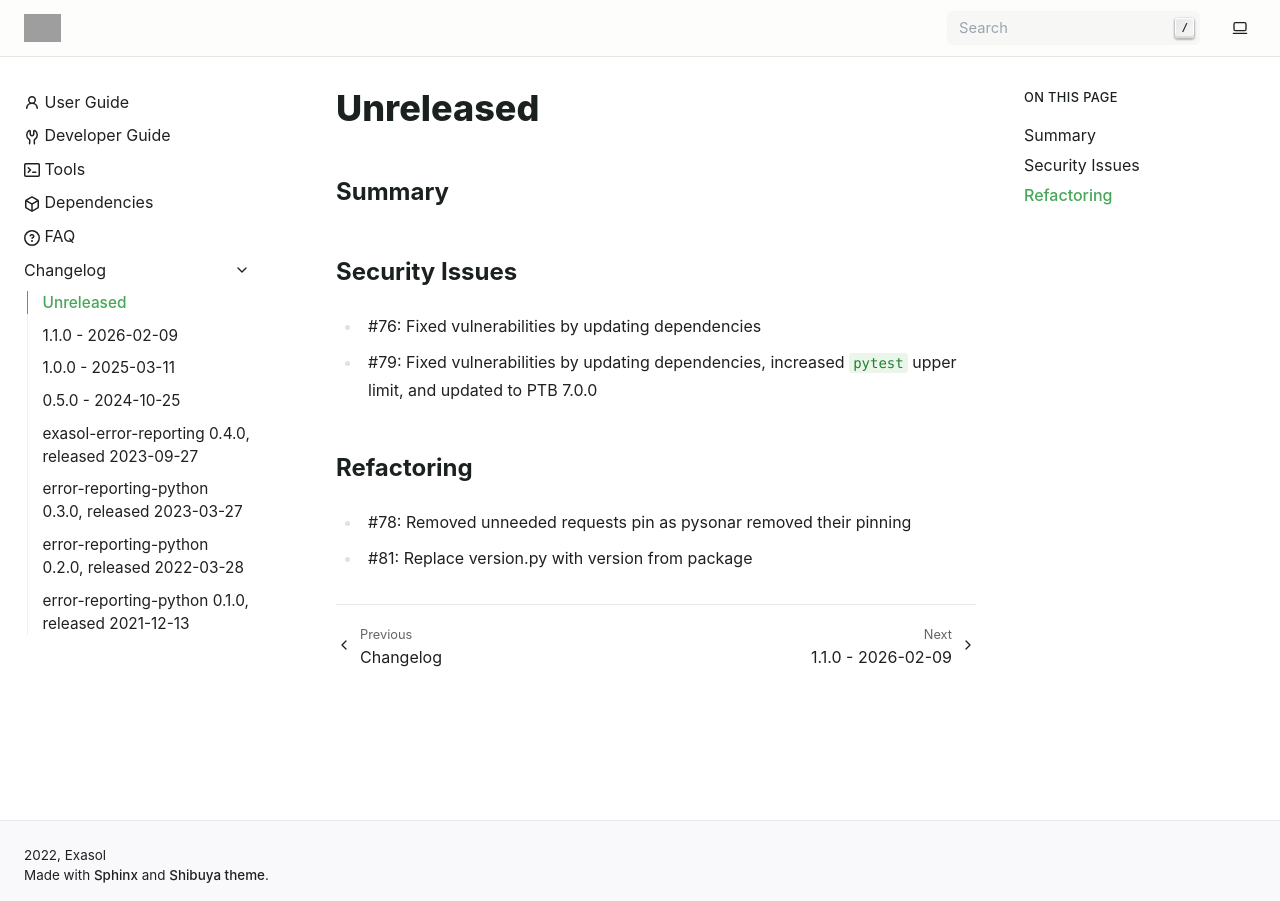
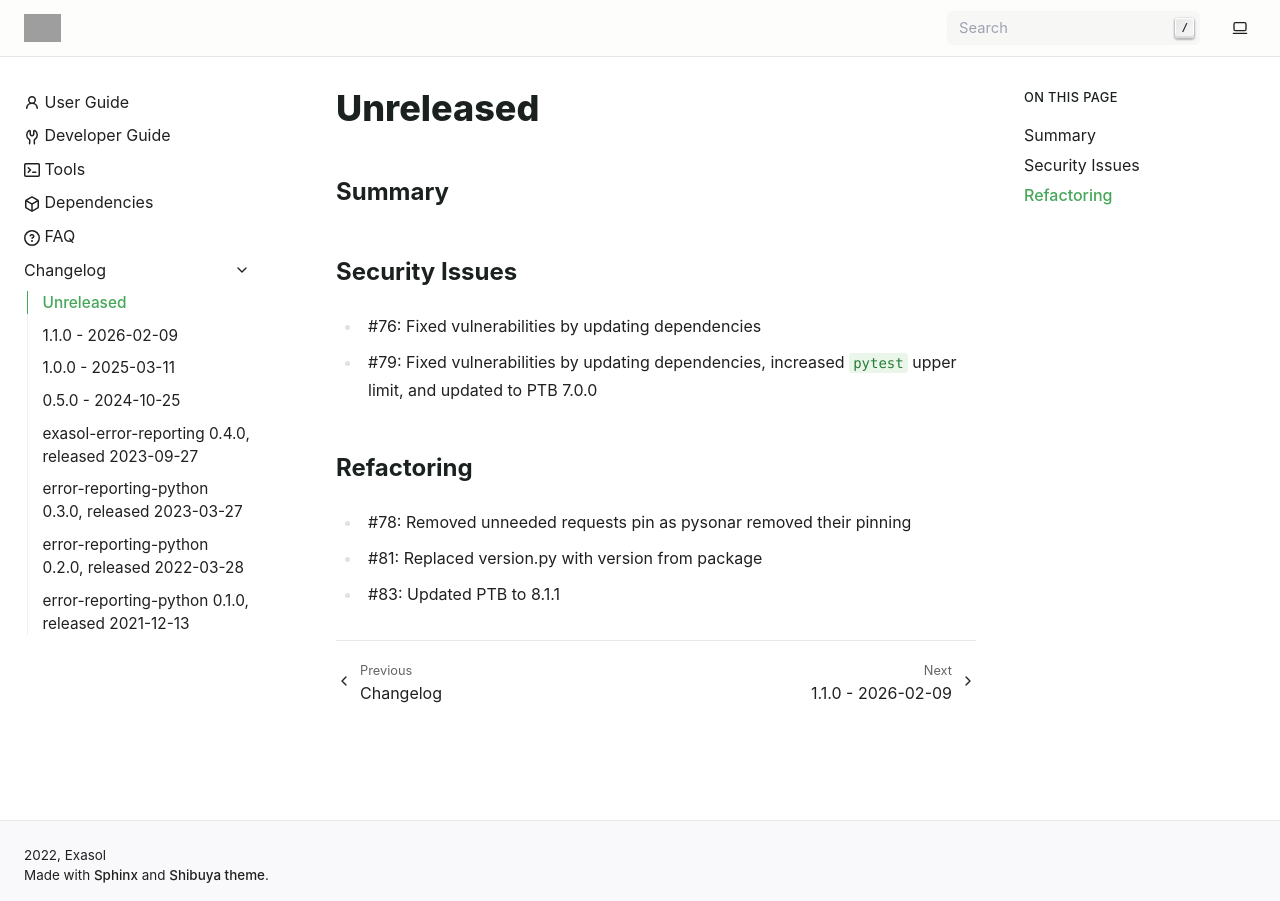
Before and after one commit to exasol/error-reporting-python, a Sphinx documentation site: the page built from doc/changes/unreleased.md, in a window 1280 px wide. Built offline with Sphinx 7.4.7, drawn with Linux system fonts in a browser that asks for light colours; pages that are not in the unit, such as notebooks, are missing from menus; grey boxes are pictures that could not be loaded.

```diff
--- a/doc/changes/unreleased.md
+++ b/doc/changes/unreleased.md
@@ -10,4 +10,5 @@
 ## Refactoring
 
 * #78: Removed unneeded requests pin as pysonar removed their pinning
-* #81: Replace version.py with version from package
+* #81: Replaced version.py with version from package
+* #83: Updated PTB to 8.1.1
```
Also changed, not shown: pyproject.toml (+4 -3 lines), .workflow-patcher.yml (added), 16 other files.
